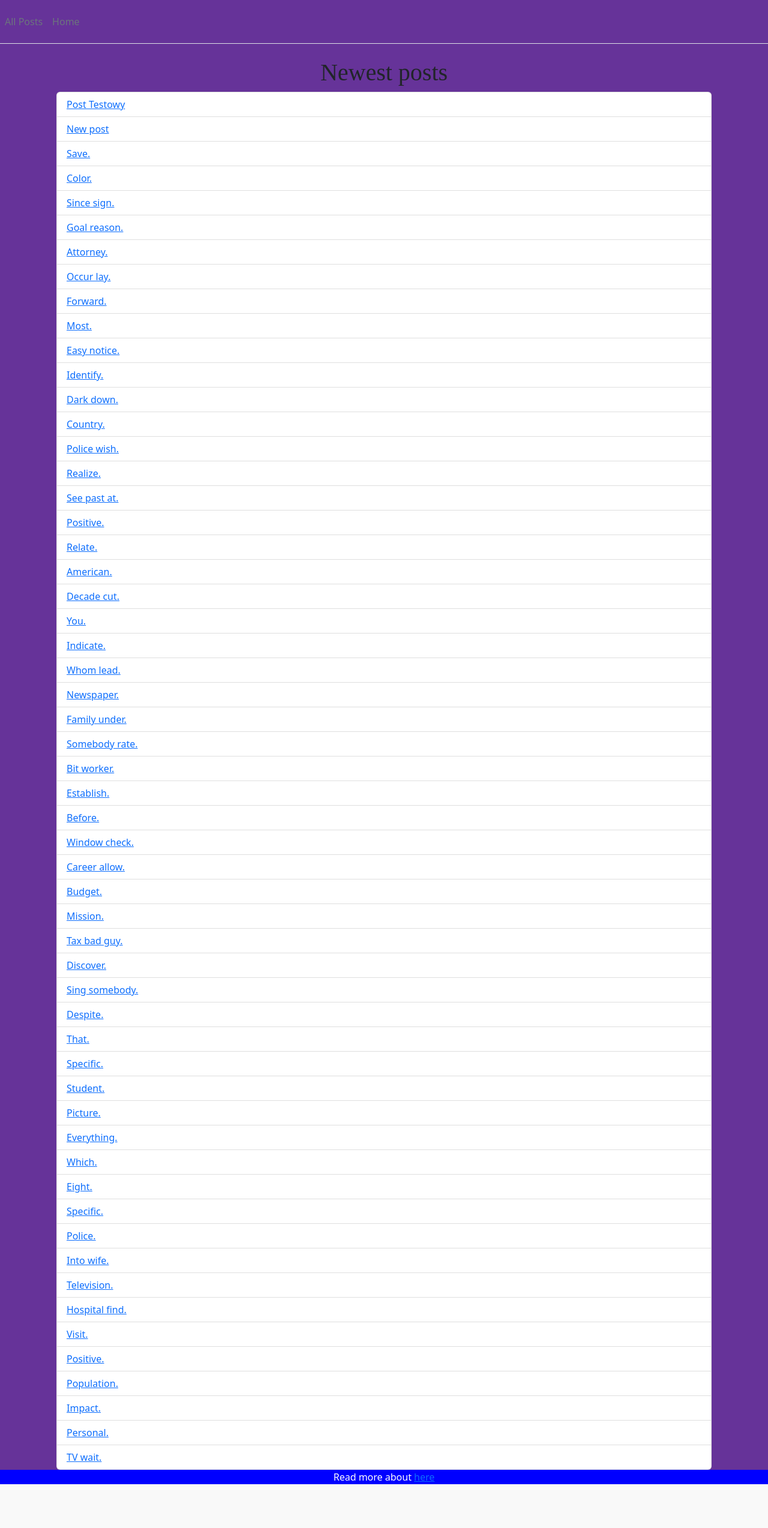
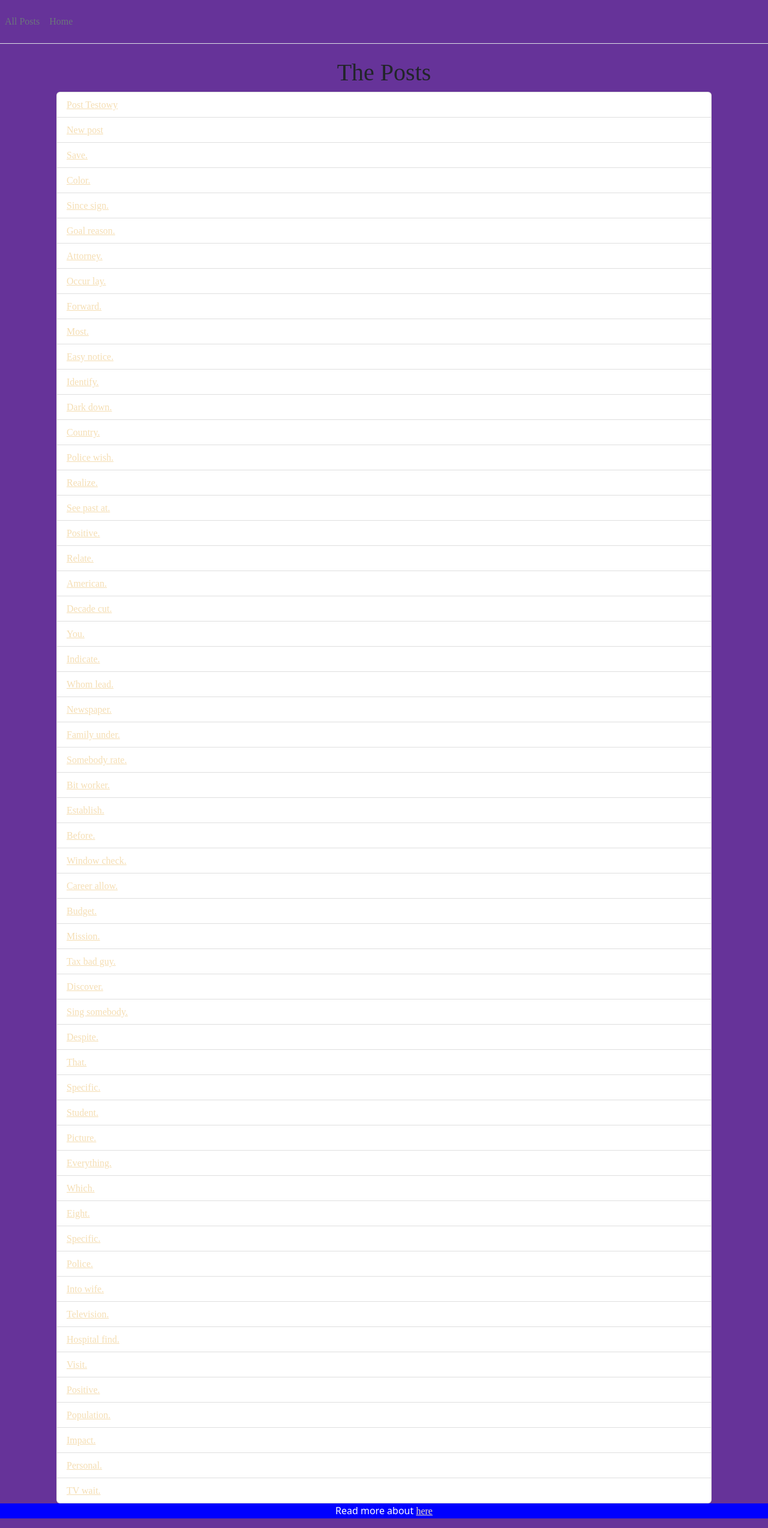
Before and after one commit to Uncle-Moris/MyBlog, a Django app: page /posts/ in a window 1280 px wide. Shown: the whole page at 60% size. Before the commit the page ends 2474 px from the top, so only its background shows below. Run offline with Django 4.2, Linux system fonts and the light colour scheme; data comes from the database, SQL or seed files in the repository.

Commit message:
A lot of bootstrap 2

```diff
--- a/my_blog/main/static/main/css/style.css
+++ b/my_blog/main/static/main/css/style.css
@@ -20,3 +20,13 @@ h1 {
 ul li a:hover{
     color: mediumaquamarine;
 }
+a {
+    font-family: "Times New Roman";
+    color: wheat;
+}
+/*
+Bla
+ */
+a:hover{
+    color: palevioletred;
+}
--- a/my_blog/main/templates/main/main.html
+++ b/my_blog/main/templates/main/main.html
@@ -1,11 +1,12 @@
 {% extends 'home.html' %}
 {% load static %}
+<!-- The static title of current template  -->
 {% block title %}
-<h1> Jan Paweł II</h1>
+    <h1>The Title 1</h1>
 {% endblock %}
 
 {% block content %}
-<h1>The grates One</h1>
+
 <img src="{% static 'main/img/janpawel.jpeg' %}">
 
 {% endblock %}
--- a/my_blog/posts/templates/home.html
+++ b/my_blog/posts/templates/home.html
@@ -17,19 +17,14 @@
                 </li>
             </ul>
     </header>
+    <h1>{% block title %}{% endblock %}</h1>
     <main class="container justify-content-center">
-    {% block title %}
-    {% endblock %}
         {% block content %}
         {% endblock %}
     </main>
     <footer class="bg-blue text-center text-white">
 
-
-            Read more about
-          <a href="{% url 'main:about' %}">here</a>
-
-
+        <p>Read more about <a href="{% url 'main:about' %}">here</a></p>
     </footer>
 </body>
 </html>
--- a/my_blog/posts/templates/posts/list.html
+++ b/my_blog/posts/templates/posts/list.html
@@ -1,8 +1,12 @@
 {% extends 'home.html' %}
 
+<!-- The title of post list   -->
+{% block title %}
+    <h1>The Posts</h1>
+{% endblock %}
+
 {% block content %}
-<h1>Newest posts</h1>
-    <div class="container">
+<div class="container">
     <ul class="list-group">
         {% for post in posts_list %}
         <li class="list-group-item">
@@ -10,5 +14,5 @@
         </li>
         {% endfor %}
     </ul>
-    </div>
+</div>
 {% endblock %}
```
Also changed, not shown: my_blog/main/templates/main/about.html (+7 -2 lines), my_blog/posts/templates/posts/details.html (+6 -1 lines), 1 other file. Lines whose indentation alone changed are shown as unchanged.
